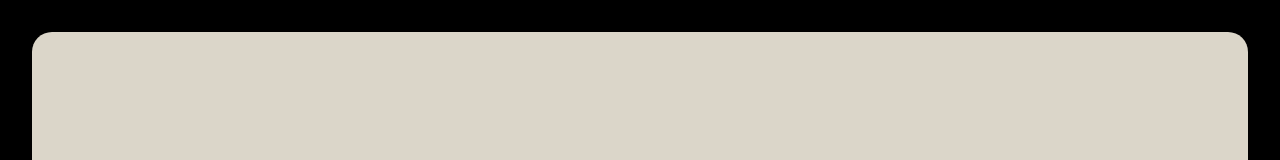
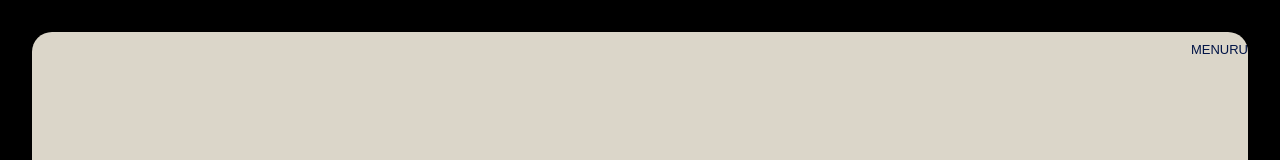
Before and after one commit to vinividivicilala/lolo, a Next.js app in the folder faq/: page / in a window 1280 px wide. Shown: the top 160 px of the page. Built offline with nearby package versions, Linux system fonts and the light colour scheme.

Commit message:
Update page.tsx

```diff
--- a/faq/app/page.tsx
+++ b/faq/app/page.tsx
@@ -31,6 +31,27 @@ export default function HomePage(): React.JSX.Element {
         pointerEvents: 'none'
       }} />
 
+      {/* Teks MENURU di pojok kanan atas frame */}
+      <div style={{
+        position: 'fixed',
+        top: '2rem',
+        right: '2rem',
+        padding: '0.5rem 0',
+        zIndex: 2,
+        pointerEvents: 'none'
+      }}>
+        <span style={{
+          fontFamily: 'ev-light, sans-serif',
+          fontWeight: 400,
+          color: 'rgb(0, 20, 70)',
+          fontSize: '13px',
+          lineHeight: '13px',
+          letterSpacing: 'normal'
+        }}>
+          MENURU
+        </span>
+      </div>
+
       {/* Area konten utama dengan padding yang sama agar konten berada di dalam frame */}
       <div style={{
         position: 'relative',
```
